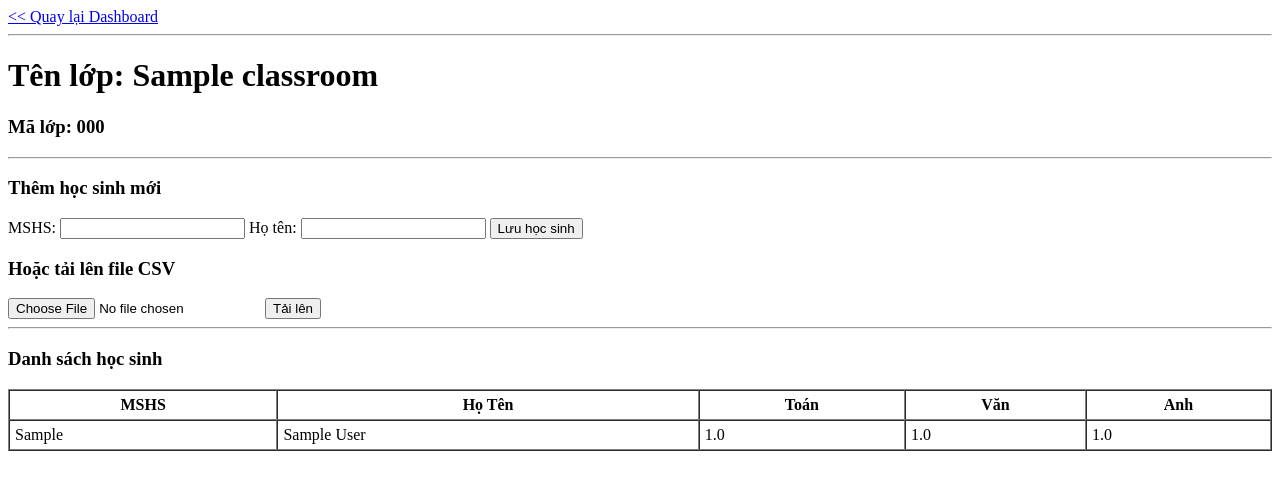
After one commit to Soable/Grade-managing-system, a Flask app: page /gvcn/class/1 in a window 1280 px wide. The commit adds this page. Shown: the top 490 px of the page. Run offline with Flask 3, Linux system fonts and the light colour scheme; the visitor is signed in with stand-in values (Sample User, id 1); tables that the repository leaves empty hold one stand-in row (values such as "Sample post").

Commit message:
big update, gvcn stuffs

```diff
--- a/app.py
+++ b/app.py
@@ -1,6 +1,7 @@
 from flask import Flask, render_template, request, redirect, url_for, session, flash
 from models import db, User, Student
 import os
+from functools import wraps
 
 # import blueprints
 from routes_hs import hs_bp
@@ -10,13 +11,24 @@ from routes_gvbm import gvbm_bp
 app = Flask(__name__, instance_relative_config=True)
 
 # --- CẤU HÌNH ---
-# Database nằm trong thư mục /instance/quanly.db
 app.config['SQLALCHEMY_DATABASE_URI'] = 'sqlite:///quanly.db'
 app.config['SQLALCHEMY_TRACK_MODIFICATIONS'] = False
 app.config['SECRET_KEY'] = 'khoa-bi-mat-cho-session-2026'
 
 # initialise db
 db.init_app(app)
+
+def login_required(role=None):
+    def decorator(f):
+        @wraps(f)
+        def decorated_function(*args, **kwargs):
+            if 'user_id' not in session:
+                return redirect(url_for('login'))
+            if role and session.get('role') != role:
+                return "Bạn không có quyền truy cập!", 403
+            return f(*args, **kwargs)
+        return decorated_function
+    return decorator
 
 app.register_blueprint(hs_bp)
 app.register_blueprint(gvcn_bp)
@@ -39,13 +51,14 @@ def index():
 
 @app.route('/login', methods=['GET', 'POST'])
 def login():
+    if 'user_id' in session:
+        return redirect(url_for('index'))
     error = None
     if request.method == 'POST':
         user_name = request.form.get('username')
         pass_word = request.form.get('password')
         role = request.form.get('role')
 
-        # find user
         user = User.query.filter_by(username=user_name, role=role).first()
 
         if user and user.check_password(pass_word):
@@ -53,7 +66,6 @@ def login():
             session['role'] = user.role
             session['username'] = user.username
 
-            #redirecting
             if user.role == 'student':
                 return redirect(url_for('hs.dashboard'))
             elif user.role == 'gvcn':
@@ -72,6 +84,9 @@ def logout():
 
 @app.route('/register', methods=['GET', 'POST'])
 def register():
+    if 'user_id' in session:
+        return redirect(url_for('index'))
+
     error = None
     if request.method == 'POST':
         user_name = request.form.get('username')
@@ -81,8 +96,8 @@ def register():
         if User.query.filter_by(username=user_name).first():
             error = "Tài khoản đã tồn tại!"
         else:
-            new_user = User(username=user_name, role=role)
-            new_user.set_password(pass_word) # encoding password
+            new_user = User(j=user_name, role=role)
+            new_user.set_password(pass_word)
             db.session.add(new_user)
             db.session.commit()
             return redirect(url_for('login'))
@@ -91,7 +106,6 @@ def register():
 
 if __name__ == '__main__':
     with app.app_context():
-        # create instance if not created
         if not os.path.exists(app.instance_path):
             os.makedirs(app.instance_path)
         db.create_all()
--- a/routes_gvbm.py
+++ b/routes_gvbm.py
@@ -1,7 +1,10 @@
-from flask import Blueprint, render_template
+from flask import Blueprint, render_template, session, redirect, url_for
+
 
 gvbm_bp = Blueprint('gvbm', __name__)
 
 @gvbm_bp.route('/gvbm/input')
 def input_grades():
+    if 'user_id' not in session or session.get('role') != 'gvbm':
+        return redirect(url_for('login'))
     return render_template('gvbm/dashboad.html')
--- a/routes_gvcn.py
+++ b/routes_gvcn.py
@@ -1,7 +1,124 @@
-from flask import Blueprint, render_template
+from flask import Blueprint, render_template, session, redirect, url_for, request, flash
+from models import db, User, Student, Classroom, Grade
+import random, string, csv, io
 
 gvcn_bp = Blueprint('gvcn', __name__)
 
+# 4-DIGIT CLASS CODE
+def generate_class_code():
+    return ''.join(random.choices(string.digits, k=4))
+
+
 @gvcn_bp.route('/gvcn/dashboard')
 def dashboard():
-    return render_template('gvcn/dashboard.html')
+    # logged in?
+    if 'user_id' not in session or session.get('role') != 'gvcn':
+        return redirect(url_for('login'))
+
+    # get teacher's classes
+    teacher_id = session['user_id']
+    my_classes = Classroom.query.filter_by(gvcn_id=teacher_id).all()
+
+    return render_template('gvcn/dashboard.html', classes=my_classes)
+
+@gvcn_bp.route('/gvcn/create_class', methods=['POST'])
+def create_class():
+    if 'user_id' not in session or session.get('role') != 'gvcn':
+        return redirect(url_for('login'))
+
+    class_name = request.form.get('class_name')
+    new_code = generate_class_code() # create class code
+
+    # save to db
+    new_class = Classroom(
+        class_name=class_name,
+        class_code=new_code,
+        gvcn_id=session['user_id']
+    )
+    db.session.add(new_class)
+    db.session.commit()
+
+    return redirect(url_for('gvcn.class_detail', class_id=new_class.id))
+
+@gvcn_bp.route('/gvcn/class/<int:class_id>', methods=['GET', 'POST'])
+def class_detail(class_id):
+    if 'user_id' not in session or session.get('role') != 'gvcn':
+        return redirect(url_for('login'))
+
+    current_class = Classroom.query.get_or_404(class_id)
+
+    if request.method == 'POST':
+        # csv add
+        if 'upload_csv' in request.form:
+            file = request.files.get('file')
+            format_type = request.form.get('format_type')
+            #format: mshs - name || mshs - middle name - name
+
+            if file and file.filename.endswith('.csv'):
+                stream = io.TextIOWrapper(file.stream._file, "utf-8")
+                csv_reader = csv.reader(stream)
+
+                for row in csv_reader:
+                    if not row: continue
+                    h_mshs = row[0].strip()
+                    h_ten = ""
+
+                    if format_type == '1':
+                        if len(row) >= 2:
+                            h_ten = row[1].strip()
+                    elif format_type == '2':
+                        if len(row) >= 3:
+                            ho_lot = row[1].strip()
+                            ten_that = row[2].strip()
+                            h_ten = f"{ho_lot} {ten_that}" # Ghép lại
+
+                    if not h_ten: continue
+                    existed_student = Student.query.filter_by(mshs=h_mshs).first()
+
+                    if not existed_student:
+                        # new user
+                        u = User(username=h_mshs, role='student')
+                        u.set_password('123456')
+                        db.session.add(u)
+                        db.session.flush()
+
+                        s = Student(mshs=h_mshs, name=h_ten, user_id=u.id, class_id=current_class.id)
+                        db.session.add(s)
+                        db.session.flush()
+
+                        g = Grade(student_id=s.id)
+                        db.session.add(g)
+
+                db.session.commit()
+                flash("Đã nhập danh sách từ CSV thành công!")
+
+        # manual add
+        elif 'manual_add' in request.form:
+            mshs = request.form.get('mshs')
+            name = request.form.get('name')
+
+            # check replication
+            if Student.query.filter_by(mshs=mshs).first():
+                flash(f"Lỗi: Mã số {mshs} đã tồn tại!")
+            else:
+                # new student ACCOUNT
+                u = User(username=mshs, role='student')
+                u.set_password('123456')
+                db.session.add(u)
+                db.session.flush()
+
+                # new student
+                s = Student(mshs=mshs, name=name, user_id=u.id, class_id=current_class.id)
+                db.session.add(s)
+                db.session.flush()
+
+                g = Grade(student_id=s.id)
+                db.session.add(g)
+
+                db.session.commit()
+                flash("Đã thêm học sinh thành công!")
+
+        return redirect(url_for('gvcn.class_detail', class_id=class_id))
+
+    students = Student.query.filter_by(class_id=class_id).all()
+    return render_template('gvcn/class_detail.html', classroom=current_class, students=students)
--- a/routes_hs.py
+++ b/routes_hs.py
@@ -1,7 +1,9 @@
-from flask import Blueprint, render_template
+from flask import Blueprint, render_template, session, redirect, url_for
 
 hs_bp = Blueprint('hs', __name__)
 
 @hs_bp.route('/student/dashboard')
 def dashboard():
+    if 'user_id' not in session or session.get('role') != 'student':
+        return redirect(url_for('login'))
     return render_template('hs/dashboard.html')
--- a/templates/gvbm/dashboad.html
+++ b/templates/gvbm/dashboad.html
@@ -20,6 +20,6 @@
 
     <p><i>Lưu ý: Bạn chỉ có thể chỉnh sửa điểm thuộc môn học mình phụ trách.</i></p>
 
-    <a href="/login">Đăng xuất</a>
+    <a href="{{ url_for('logout') }}">Đăng xuất</a>
 </body>
 </html>
--- /dev/null
+++ b/templates/gvcn/class_detail.html
@@ -0,0 +1,61 @@
+<!DOCTYPE html>
+<html lang="vi">
+<head>
+    <meta charset="UTF-8">
+    <title>Chi tiết lớp học</title>
+</head>
+<body>
+    <a href="{{ url_for('gvcn.dashboard') }}"> << Quay lại Dashboard</a>
+    <hr>
+
+    <h1>Tên lớp: {{ classroom.class_name }}</h1>
+    <h3>Mã lớp: {{ classroom.class_code }}</h3>
+    <hr>
+
+    <h3>Thêm học sinh mới</h3>
+    <form method="POST">
+        <input type="hidden" name="manual_add" value="1">
+
+        <label>MSHS:</label>
+        <input type="text" name="mshs" required> <label>Họ tên:</label>
+        <input type="text" name="name" required>
+
+        <button type="submit">Lưu học sinh</button>
+
+
+    </form>
+    <h3>Hoặc tải lên file CSV</h3>
+        <form method="POST" enctype="multipart/form-data"> <input type="hidden" name="upload_csv" value="1">
+        <input type="file" name="file" accept=".csv" required>
+        <button type="submit">Tải lên</button>
+    </form>
+
+    <hr>
+
+    <h3>Danh sách học sinh</h3>
+    <table border="1" cellpadding="5" cellspacing="0" width="100%">
+        <thead>
+            <tr>
+                <th>MSHS</th> <th>Họ Tên</th>
+                <th>Toán</th>
+                <th>Văn</th>
+                <th>Anh</th>
+            </tr>
+        </thead>
+        <tbody>
+            {% for s in students %}
+            <tr>
+                <td>{{ s.mshs }}</td> <td>{{ s.name }}</td>
+                <td>{{ s.grade.math if s.grade and s.grade.math is not none else '-' }}</td>
+                <td>{{ s.grade.literature if s.grade and s.grade.literature is not none else '-' }}</td>
+                <td>{{ s.grade.english if s.grade and s.grade.english is not none else '-' }}</td>
+            </tr>
+            {% else %}
+            <tr>
+                <td colspan="5" style="text-align: center;">Chưa có học sinh nào</td>
+            </tr>
+            {% endfor %}
+        </tbody>
+    </table>
+</body>
+</html>
--- a/templates/hs/dashboard.html
+++ b/templates/hs/dashboard.html
@@ -32,6 +32,6 @@
     </table>
 
     <br>
-    <a href="/login">Đăng xuất</a>
+    <a href="{{ url_for('logout') }}">Đăng xuất</a>
 </body>
 </html>
```
Also changed, not shown: templates/gvcn/dashboard.html (+28 -22 lines).
